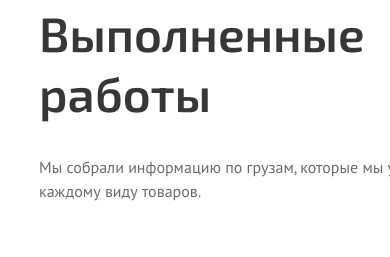
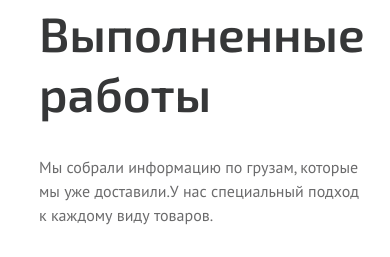
Before and after one commit to IsmoilSayfitdinov/imthon, a plain HTML site: page index.html in a window 390 px wide. Shown: the part 3077-3334 px from the top of the page. Drawn offline with Linux system fonts and the light colour scheme.

Commit message:
Tuqta qop ketibdi

```diff
--- a/style.scss
+++ b/style.scss
@@ -1574,7 +1574,7 @@ $fonts-PTSans:'PT Sans', sans-serif;
            font-size: 16px;
            line-height: 150%;
            color: #6B6B6C;
-           width: 667px;
+           width: 320px;
          }
    }
    .cards-2{
@@ -2044,6 +2044,7 @@ $fonts-PTSans:'PT Sans', sans-serif;
              width: 345px;
              height: 268px;
              margin-left: 15px;
+             display: block;
                p{
                 border-bottom: 2px solid #D7D7DD;
                 font-family: $fonts-Exo2;
```
Also changed, not shown: index.html (+1 -1 lines), style/style.css, 1 other file.
